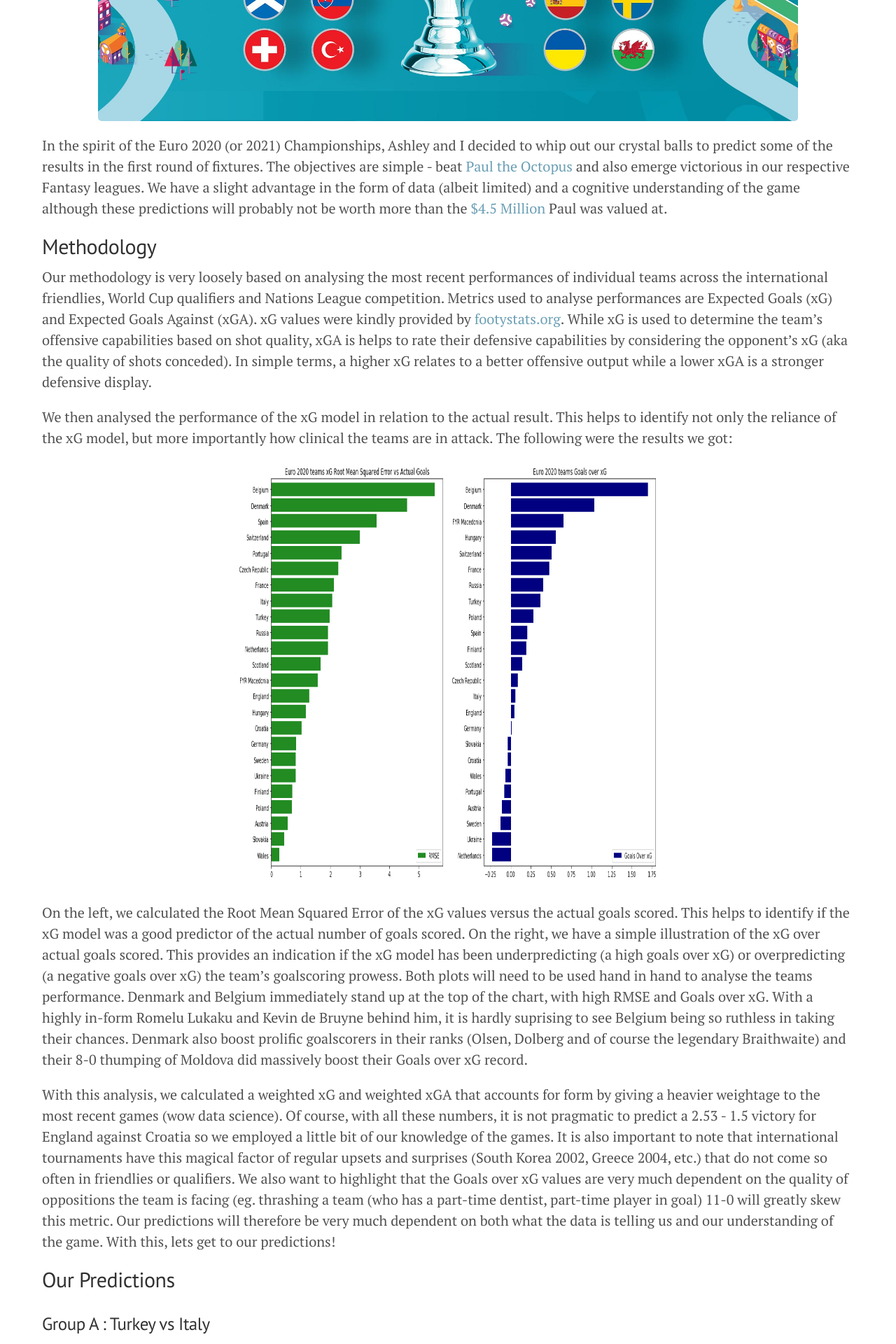
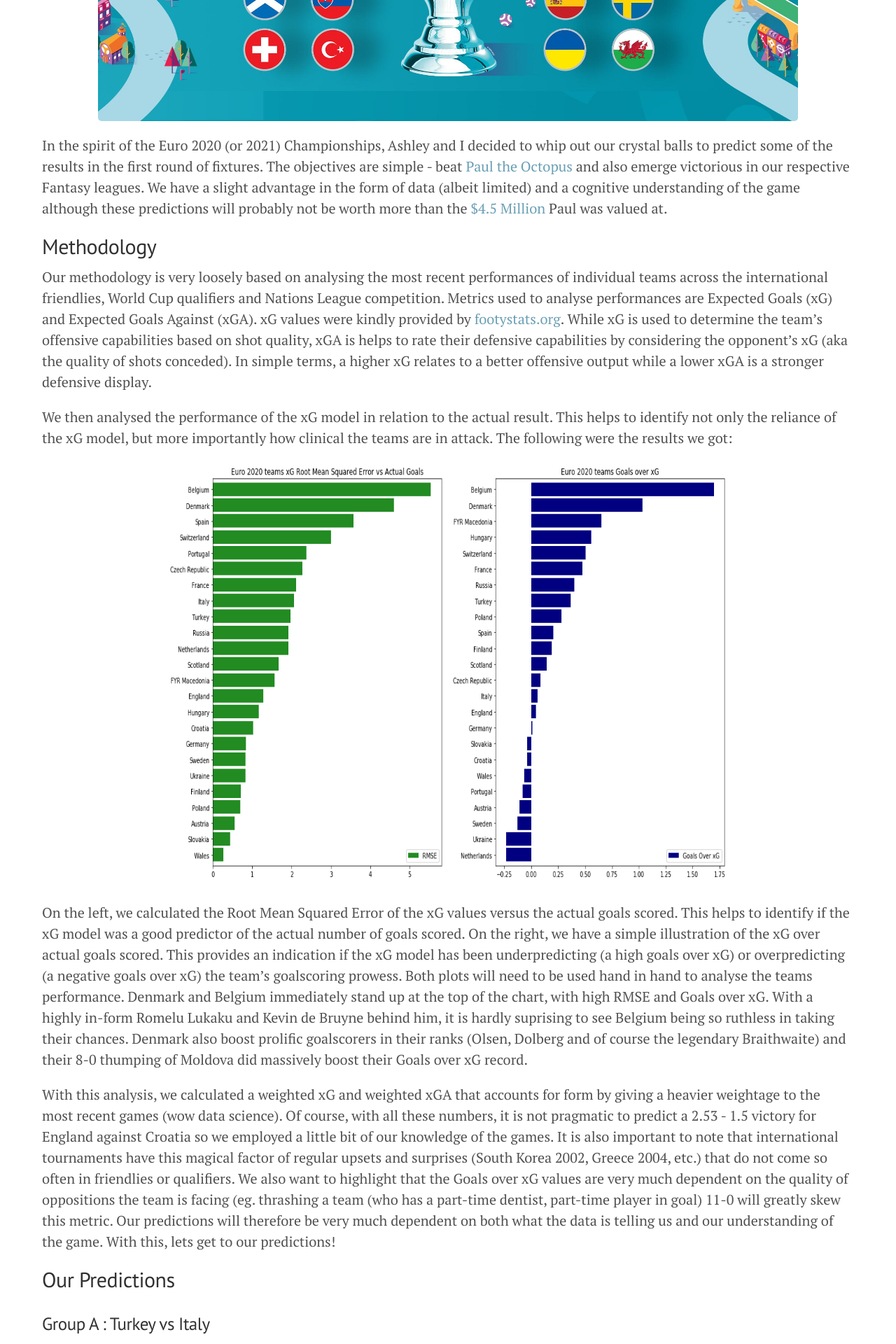
Before and after one commit to chuazy94/zy_blog_2, a Jekyll site: the page built from _posts/2021-06-07-euros-prediction.md, in a window 1280 px wide. Shown: the part 621-2541 px from the top of the page at 70% size. Built offline with Jekyll 4.4.1, drawn with Linux system fonts in a browser that asks for light colours.

Commit message:
Update 2021-06-07-euros-prediction.md

```diff
--- a/_posts/2021-06-07-euros-prediction.md
+++ b/_posts/2021-06-07-euros-prediction.md
@@ -19,10 +19,10 @@
 
 <div class="row">
         <div class="column">
-            <img alt="RMSE" src="{{ site.baseurl }}/images/Euro_2020_xG_RMSE.png" width="300" height="600">
+            <img alt="RMSE" src="{{ site.baseurl }}/images/Euro_2020_xG_RMSE.png" width="400" height="600">
         </div>
         <div class="column">
-            <img alt="xG_over_goals" src="{{ site.baseurl }}/images/Euro_2020_goals_over_xg.png" width="300" height="600">
+            <img alt="xG_over_goals" src="{{ site.baseurl }}/images/Euro_2020_goals_over_xg.png" width="400" height="600">
         </div>
 </div>
 
```
